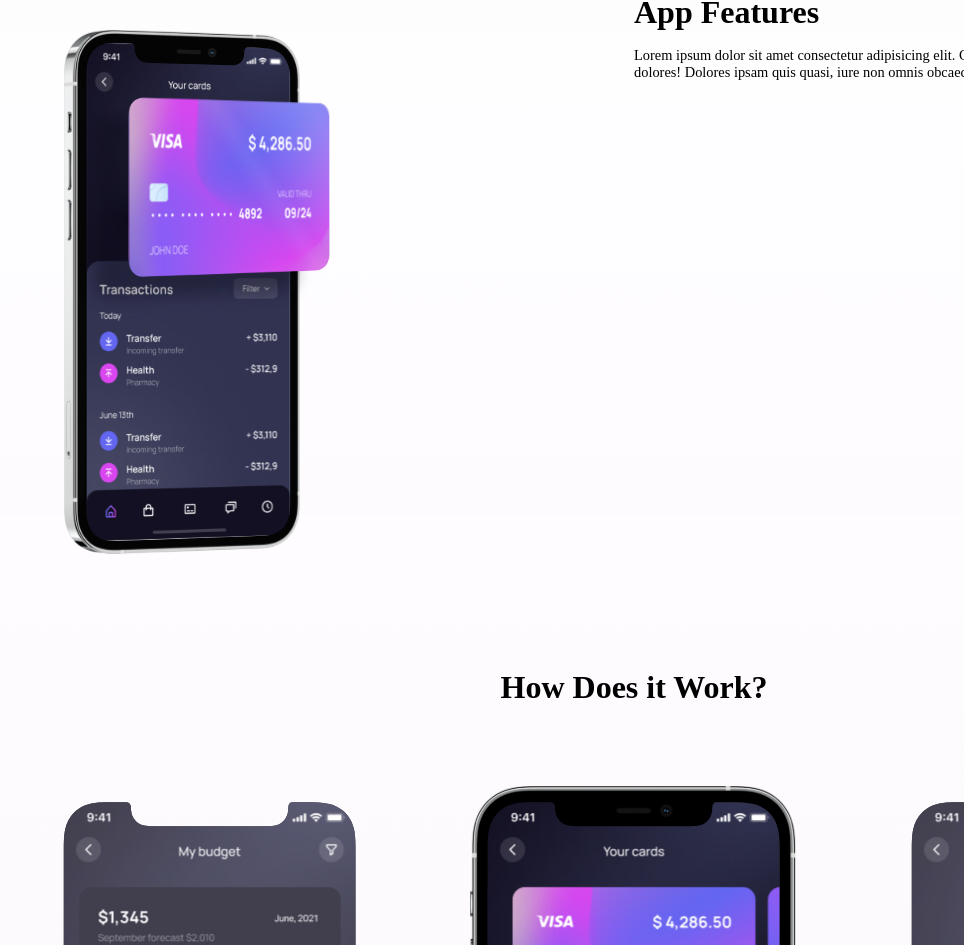
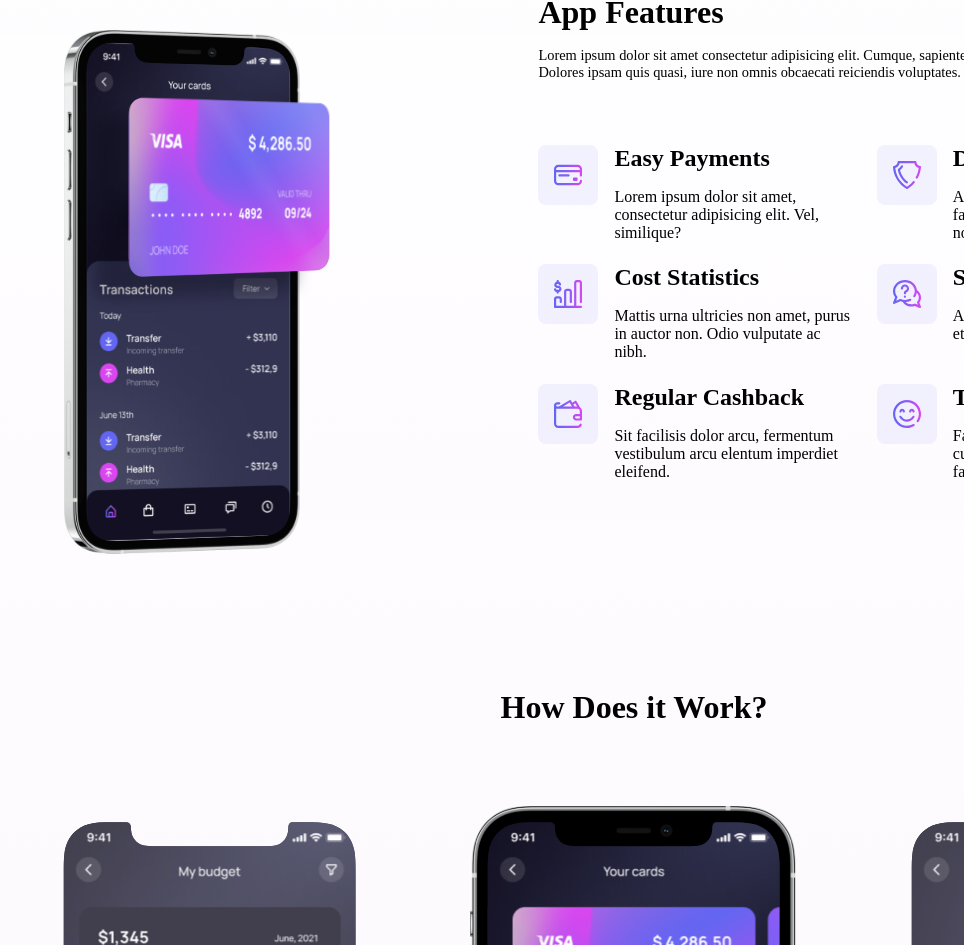
Before and after one commit to FvonAhn/Javafrontend, a React (Vite) app: page / in a window 1280 px wide. Shown: the part 1204-2149 px from the top of the page, without its empty margins (316-1280 px from the left). Built offline with nearby package versions, Linux system fonts and the light colour scheme.

Commit message:
Added all of the features part for the light to dark change.

```diff
--- /dev/null
+++ b/src/Components/CashbackIcon.jsx
@@ -0,0 +1,17 @@
+import React from "react";
+import CashbackImg from '../images/icon-cashback.svg'
+
+const CashbackIcon = () => {
+    return (
+        <>
+        <div className="iconBox">
+            <img src={CashbackImg} />
+            <div className="iconBox-text">
+                <p className="iconBox-header">Regular Cashback</p>
+                <p className="IconBox-bread">Sit facilisis dolor arcu, fermentum vestibulum arcu elentum imperdiet eleifend.</p>
+            </div>
+        </div>
+        </>
+    )
+}
+export default CashbackIcon
--- a/src/Components/Features.jsx
+++ b/src/Components/Features.jsx
@@ -1,11 +1,10 @@
 import React from "react"
-import IconBox1 from '../images/icon-box-1.svg'
-import IconBox2 from '../images/icon-box-2.svg'
-import IconBox3 from '../images/icon-box-3.svg'
-import IconBox4 from '../images/icon-box-4.svg'
-import IconBox5 from '../images/icon-box-5.svg'
-import IconBox6 from '../images/icon-box-6.svg'
-import IconBoxOne from './PaymentsIcon'
+import PaymentsIcon from './PaymentsIcon'
+import StatsIcon from "./StatsIcon"
+import CashbackIcon from "./CashbackIcon"
+import SecurityIcon from "./SecurityIcon"
+import SupportIcon from "./SupportIcon"
+import StandardsIcon from "./StandardsIcon"
 
 const Features = () => {
 
@@ -17,14 +16,12 @@ const Features = () => {
                 <p className="app-text">Lorem ipsum dolor sit amet consectetur adipisicing elit. Cumque, sapiente illo nemo deleniti totam dolores! Dolores ipsam quis quasi, iure non omnis obcaecati reiciendis voluptates.</p>
             </div>
             <div className="icons-1">
-                {/* <PaymentsIcon /> */}
-                {/* <a><img src={IconBox1} /></a>
-                <a><img src={IconBox2} /></a>
-                <a><img src={IconBox3} /></a>
-                <a><img src={IconBox4} /></a>
-                <a><img src={IconBox5} /></a>
-                <a><img src={IconBox6} /></a> */}
-
+                <PaymentsIcon />
+                <SecurityIcon />
+                <StatsIcon />
+                <SupportIcon />
+                <CashbackIcon />
+                <StandardsIcon />
             </div>
         </div>
 
--- a/src/Components/PaymentsIcon.jsx
+++ b/src/Components/PaymentsIcon.jsx
@@ -7,7 +7,7 @@ const PaymentsIcon = () => {
         <div className="iconBox">
             <img src={PaymentsImg} />
             <div className="iconBox-text">
-                <p className="iconBox-header">Hope And Survival</p>
+                <p className="iconBox-header">Easy Payments</p>
                 <p className="IconBox-bread">Lorem ipsum dolor sit amet, consectetur adipisicing elit. Vel, similique?</p>
             </div>
         </div>
--- /dev/null
+++ b/src/Components/SecurityIcon.jsx
@@ -0,0 +1,17 @@
+import React from "react";
+import SecurityImg from '../images/icon-security.svg'
+
+const SecurityIcon = () => {
+    return (
+        <>
+        <div className="iconBox">
+            <img src={SecurityImg} />
+            <div className="iconBox-text">
+                <p className="iconBox-header">Data Security</p>
+                <p className="IconBox-bread">Augue pulvinar justo, fermentum fames aliquam accumsan vestibulum non.</p>
+            </div>
+        </div>
+        </>
+    )
+}
+export default SecurityIcon
--- /dev/null
+++ b/src/Components/StandardsIcon.jsx
@@ -0,0 +1,17 @@
+import React from "react";
+import StandardsImg from '../images/icon-standards.svg'
+
+const StandardsIcon = () => {
+    return (
+        <>
+        <div className="iconBox">
+            <img src={StandardsImg} />
+            <div className="iconBox-text">
+                <p className="iconBox-header">Top Standards</p>
+                <p className="IconBox-bread">Faucibus cursus maecaenas lorem cursus nibh. Sociis sit risus id. Sit facilisis dolor arcu.</p>
+            </div>
+        </div>
+        </>
+    )
+}
+export default StandardsIcon
--- /dev/null
+++ b/src/Components/StatsIcon.jsx
@@ -0,0 +1,17 @@
+import React from "react";
+import StatsImg from '../images/icon-stats.svg'
+
+const StatsIcon = () => {
+    return (
+        <>
+        <div className="iconBox">
+            <img src={StatsImg} />
+            <div className="iconBox-text">
+                <p className="iconBox-header">Cost Statistics</p>
+                <p className="IconBox-bread">Mattis urna ultricies non amet, purus in auctor non. Odio vulputate ac nibh.</p>
+            </div>
+        </div>
+        </>
+    )
+}
+export default StatsIcon
--- /dev/null
+++ b/src/Components/SupportIcon.jsx
@@ -0,0 +1,17 @@
+import React from "react";
+import SupportImg from '../images/icon-support.svg'
+
+const SupportIcon = () => {
+    return (
+        <>
+        <div className="iconBox">
+            <img src={SupportImg} />
+            <div className="iconBox-text">
+                <p className="iconBox-header">Support 24/7</p>
+                <p className="IconBox-bread">A elemtum. imperdiet enim, pretium etiam facilisi in aenean quam mauris.</p>
+            </div>
+        </div>
+        </>
+    )
+}
+export default SupportIcon
```
